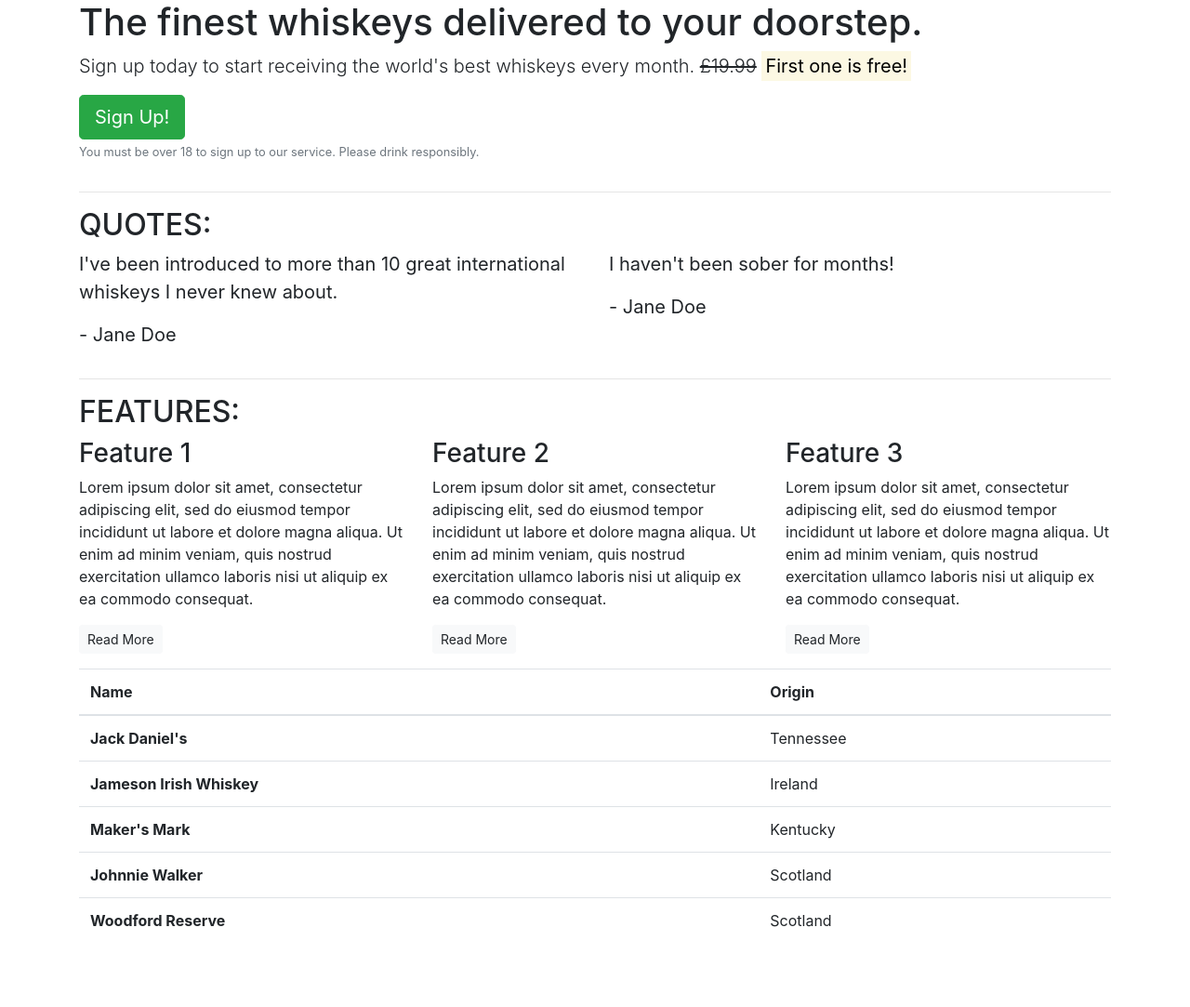
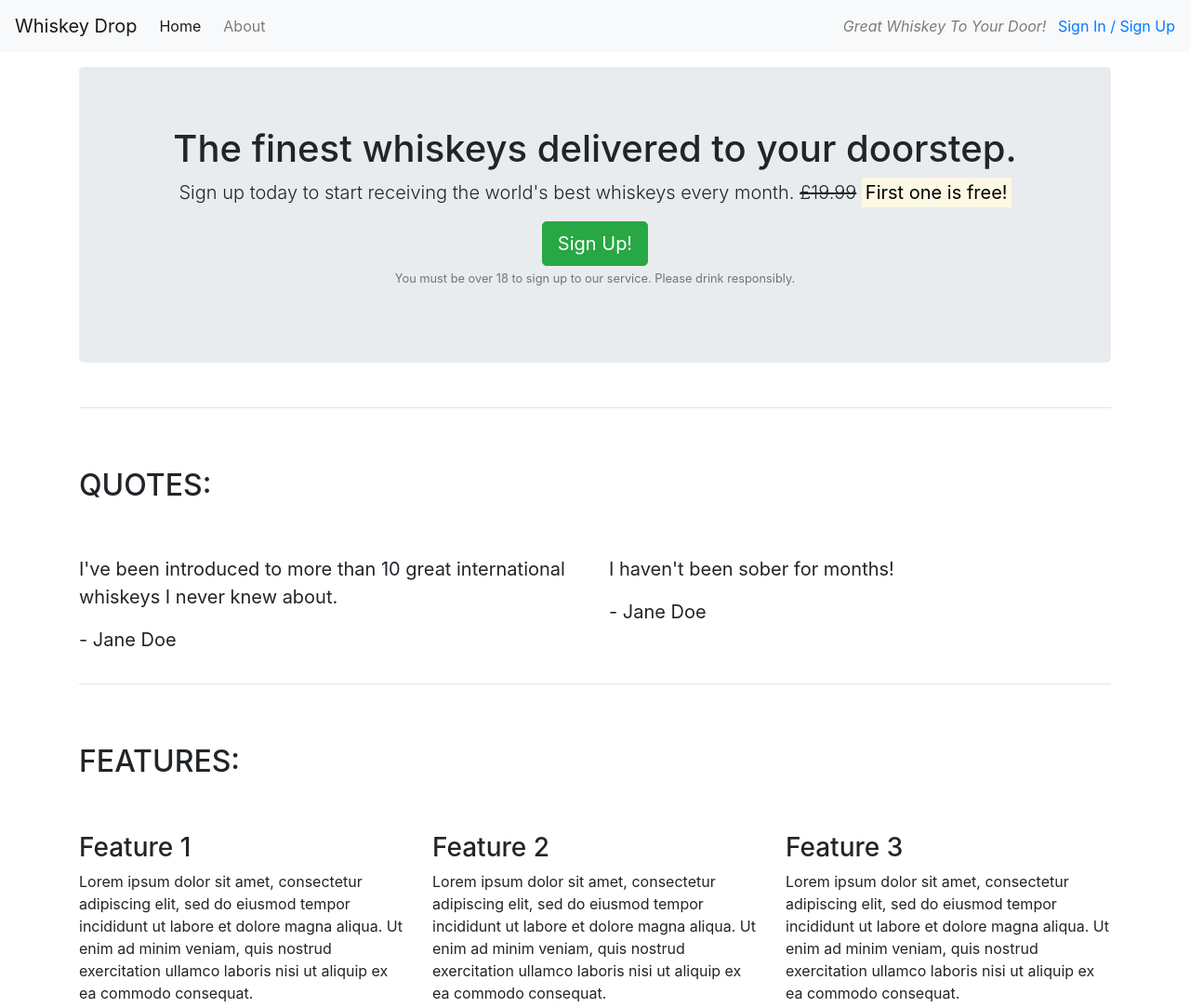
Before and after one commit to whelew/bootstrap-test, a plain HTML site: page index.html in a window 1280 px wide. Shown: the top 1083 px of the page at 93% size. Before the commit the page ends 1030 px from the top, so only its background shows below. Drawn offline with nearby package versions, Linux system fonts and the light colour scheme.

Commit message:
Styled landing page

```diff
--- a/index.html
+++ b/index.html
@@ -13,14 +13,28 @@
 </head>
 
 <body>
-  <article class="container">
+  <nav class="navbar navbar-light bg-light navbar-expand-sm">
+    <a href="/" class="navbar-brand">Whiskey Drop</a>
+    <ul class="navbar-nav mr-auto">
+      <li class="active nav-item mr-2"><a class="nav-link" href="/">Home</a></li>
+      <li class="nav-item mr-2"><a class="nav-link" href="/">About</a></li>
+      <li class="nav-item mr-2 d-block d-sm-none"><a class="nav-link" href="login">Sign In / Sign Up</a></li>
+    </ul>
+    <div class="d-none d-md-block">
+      <p class="navbar-text my-auto mr-2"><i>Great Whiskey To Your Door!</i></p>
+      <a href="/login">Sign In / Sign Up</a>
+    </div>
+  </nav>
+  <article class="container mt-3">
     <!-- Callout -->
     <div class="row">
       <div class="col-12">
-        <section class="callout">
+        <section class="callout jumbotron text-center">
           <h1>The finest whiskeys delivered to your doorstep.</h1>
           <p class="lead">Sign up today to start receiving the world's best whiskeys every month.
-            <s>£19.99</s> <strong><mark>First one is free!</mark></strong> </p>
+            <s class="d-none d-sm-inline">£19.99</s>
+            <span class="d-inline d-sm-none"><br></span>
+            <strong><mark>First one is free!</mark></strong> </p>
           <button class="btn btn-success btn-lg">Sign Up!</button>
           <p class="text-muted"><small>You must be over 18 to sign up to our service. Please drink responsibly.</small>
           </p>
@@ -33,7 +47,7 @@
     <!-- Quotes -->
     <section class="quotes">
       <div class="row">
-        <div class="col-12">
+        <div class="col-12 my-5">
           <h2 class="text-uppercase">Quotes:</h2>
         </div>
       </div>
@@ -58,7 +72,7 @@
     <!-- Features -->
     <section class="features">
       <div class="row">
-        <div class="col-12">
+        <div class="col-12 my-5">
           <h2 class="text-uppercase">Features:</h2>
         </div>
       </div>
```
